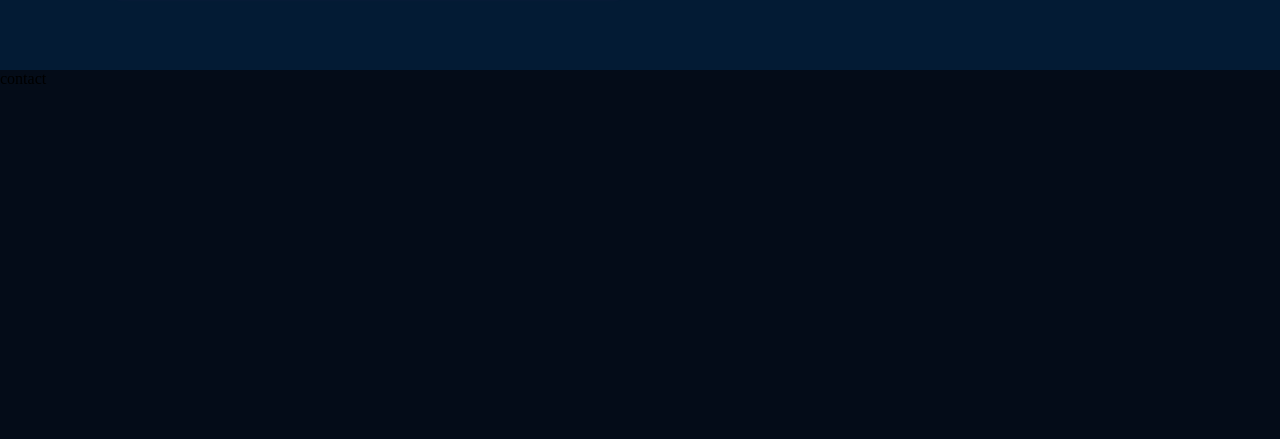
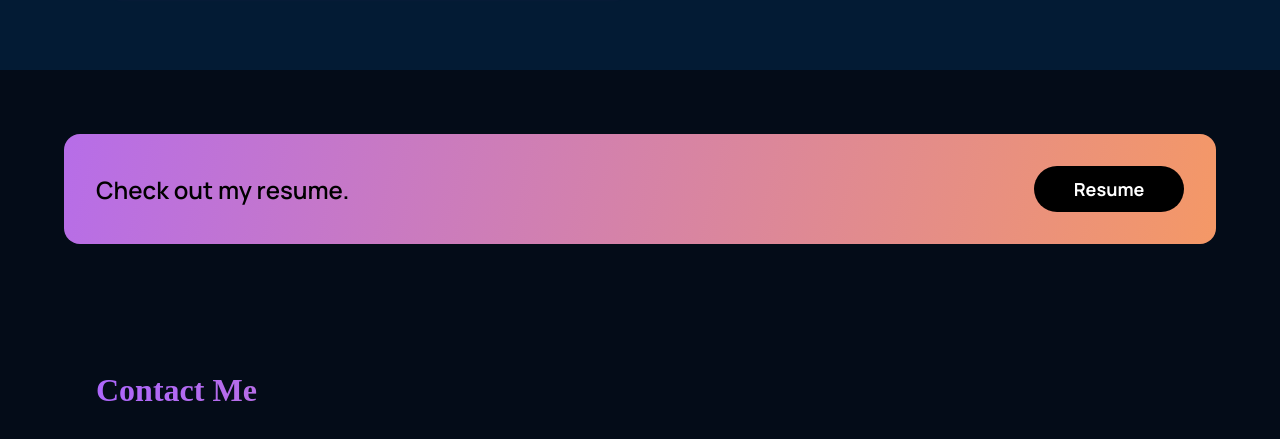
Before and after one commit to rarellano5280/R-Portfolio, a React (Create React App) app: page / in a window 1280 px wide. Shown: the part 2177-2616 px from the top of the page. Before the commit the page ends 2265 px from the top, so only its background shows below. Built offline with nearby package versions, Linux system fonts and the light colour scheme.

Commit message:
added resume section

```diff
--- a/src/App.js
+++ b/src/App.js
@@ -5,6 +5,7 @@ import Header from './components/Header/Header';
 import Navbar from './components/Navbar/Navbar';
 import About from './components/About/About';
 import Portfolio from './components/Portfolio/Portfolio';
+import Resume from './components/Resume/Resume'
 import Contact from './components/Contact/Contact';
 
 const App = () => {
@@ -16,6 +17,7 @@ const App = () => {
       </div>
       <About />
       <Portfolio />
+      <Resume />
       <Contact />
     </div>
   )
--- a/src/components/Contact/Contact.js
+++ b/src/components/Contact/Contact.js
@@ -3,7 +3,11 @@ import './contact.css'
 
 const Contact = () => {
   return (
-    <div>contact</div>
+    <div className='port__contact section__padding'>
+      <div className='port__contact-heading'>
+       <h1 className='gradient__text'>Contact Me</h1>
+      </div>
+    </div>
   )
 }
 
--- a/src/components/Navbar/Navbar.js
+++ b/src/components/Navbar/Navbar.js
@@ -1,6 +1,6 @@
 import React from 'react';
 import { AiOutlineHome, AiOutlineUser, AiOutlineFundProjectionScreen,} from 'react-icons/ai';
-import { CgFile, CgFileDocument, CgPhone } from "react-icons/cg";
+import { CgFileDocument, CgPhone } from "react-icons/cg";
 import './navbar.css'
 
 const Navbar = () => {
@@ -11,8 +11,8 @@ const Navbar = () => {
           <AiOutlineHome style={{color: 'white', marginTop: "5px"}} /><p><a href='#Home'>Home</a></p>
           <AiOutlineUser style={{color: 'white', marginTop: "5px"}} /><p><a href='#About'>About</a></p>
           <AiOutlineFundProjectionScreen style={{color: 'white', marginTop: "5px"}} /><p><a href='#Portfolio'>Portfolio</a></p>
+          <CgFileDocument style={{color: 'white', marginTop: "5px"}} /><p><a href='#Resume'>Resume</a></p>
           <CgPhone style={{color: 'white', marginTop: "5px"}} /><p><a href='#Contact'>Contact</a></p>
-          <CgFile style={{color: 'white', marginTop: "5px"}} /><p><a href='#Resume'>Resume</a></p>
         </div>
       </div>
     </div>
--- a/src/components/Resume/Resume.js
+++ b/src/components/Resume/Resume.js
@@ -3,7 +3,14 @@ import './resume.css'
 
 const Resume = () => {
   return (
-    <div>Resume</div>
+    <div className='port__resume'>
+    <div className='port__resume-content'>
+    <h3>Check out my resume.</h3>
+      </div>
+      <div className='port__resume-btn'>
+        <button type='button'>Resume</button>
+      </div>
+    </div>
   )
 }
 
--- a/src/components/Resume/resume.css
+++ b/src/components/Resume/resume.css
@@ -0,0 +1,59 @@
+.port__resume {
+    display: flex;
+    justify-content: space-between;
+    align-items: center;
+    flex-direction: row;
+    padding: 2rem;
+    margin: 4rem;
+    border-radius: 1rem ;
+    background: var(--gradient-bar);
+}
+
+.port__resume-content h3 {
+    font-family: var(--font-family);
+    font-weight: 600;
+    font-size: 24px;
+    color: #000000;
+}
+
+.port__resume-btn {
+  display: flex;
+  justify-content: center;
+  align-items: center;
+  margin-left: 2rem;
+}
+
+.port__resume-btn button {
+    background: #000000;
+    color: #FFFFFF;
+    border-radius: 40px;
+    font-family: var(--font-family);
+    font-weight: bold;
+    font-size: 18px;
+    line-height: 30px;
+    padding:0.5rem 1rem;
+    border: none;
+    outline: none;
+    cursor: pointer;
+    min-width: 150px;
+}
+
+@media screen  and (max-width: 550px) {
+    .port__resume {
+        margin:4rem 2rem;
+    }
+
+    .port__resume-btn {
+        margin: 2rem 0 0;
+    }
+
+    .port__resume-content h3 {
+        font-size: 18px;
+        line-height: 32px;
+    }
+
+    .port__resume-btn button {
+        font-size: 14px;
+        line-height: 28px;
+    }
+}
```
